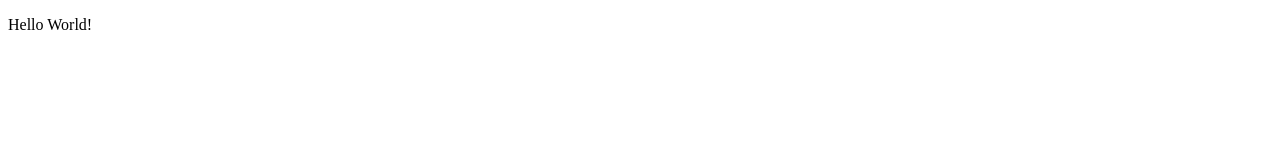
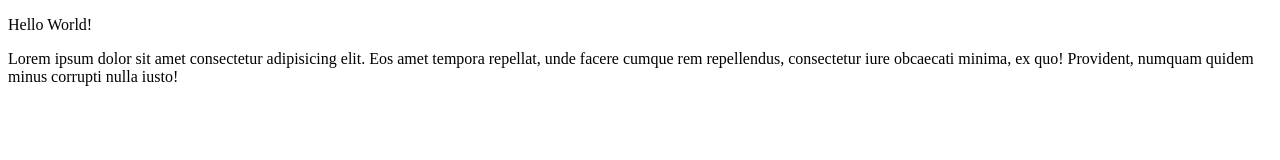
Before and after one commit to elmar98/lessonsIvan, a plain HTML site: page index.html in a window 1280 px wide. Drawn offline with Linux system fonts and the light colour scheme.

Commit message:
new text

```diff
--- a/index.html
+++ b/index.html
@@ -10,6 +10,8 @@
 
 <body>
 	<p>Hello World!</p>
+	<p>Lorem ipsum dolor sit amet consectetur adipisicing elit. Eos amet tempora repellat, unde facere cumque rem
+		repellendus, consectetur iure obcaecati minima, ex quo! Provident, numquam quidem minus corrupti nulla iusto!</p>
 
 	<!--<script>
 		alert(1);
```
